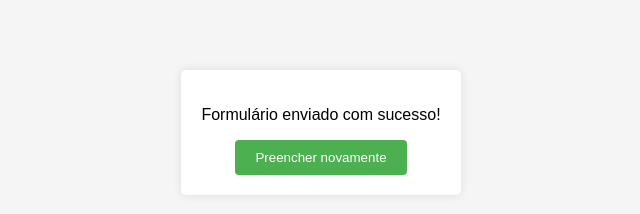
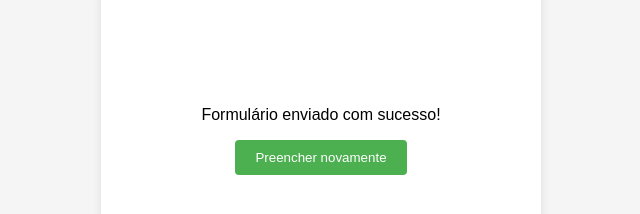
Before and after one commit to renanbarhbosa/curso-js-netbiis, a plain HTML site: page Curso 1/Unidade 4/atividade-pratica-dois/index.html in a window 1280 px wide. Both pictures are taken after typing "Sample", "name@example.com" into the empty fields and a click on the button "Enviar". Shown: the part 268-482 px from the top of the page, without its empty margins (319-959 px from the left). Drawn offline with Linux system fonts and the light colour scheme.

Commit message:
atividade formulario Unidade 4

```diff
--- a/Curso 1/Unidade 4/atividade-pratica-dois/script.js
+++ b/Curso 1/Unidade 4/atividade-pratica-dois/script.js
@@ -1,16 +1,13 @@
-document.getElementById('meuForm').addEventListener('submit', function(event) {
-    event.preventDefault(); // Impede o envio do formulário
+document.getElementById('meuForm').addEventListener('submit', function (event) {
+    event.preventDefault();
 
-    // Esconde o formulário e exibe a mensagem de sucesso
     document.getElementById('meuForm').style.display = 'none';
     document.getElementById('mensagem-sucesso').style.display = 'block';
 });
 
-document.getElementById('novoForm').addEventListener('click', function() {
-    // Exibe o formulário novamente e esconde a mensagem de sucesso
+document.getElementById('novoForm').addEventListener('click', function () {
     document.getElementById('meuForm').style.display = 'block';
     document.getElementById('mensagem-sucesso').style.display = 'none';
 
-    // Limpa os campos do formulário
     document.getElementById('meuForm').reset();
 });
--- a/Curso 1/Unidade 4/atividade-pratica-dois/styles.css
+++ b/Curso 1/Unidade 4/atividade-pratica-dois/styles.css
@@ -10,7 +10,7 @@ body {
 
 #form-container {
     background-color: white;
-    padding: 20px;
+    padding: 100px;
     border-radius: 5px;
     box-shadow: 0 0 10px rgba(0, 0, 0, 0.1);
 }
```
